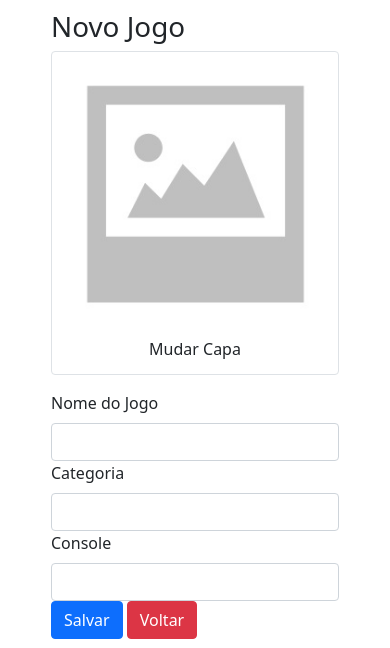
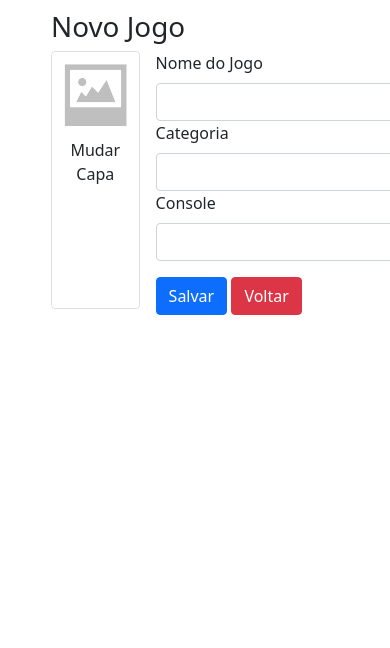
Before and after one commit to athossouza/learnings, a Flask app: page /novo in a window 390 px wide; the page is wider, and only the part inside the window is pictured. Shown: the top 648 px of that part. Run offline with Flask 2, Linux system fonts and the light colour scheme; the visitor is signed in with stand-in values (Sample User, id 1); some libraries are stand-ins or nearby versions.

Commit message:
Add files via upload
Register a "database" as a text file

```diff
--- a/flask-jogoteca/Templates/Novo.html
+++ b/flask-jogoteca/Templates/Novo.html
@@ -1,8 +1,8 @@
 {% extends "template.html" %}
 {% block conteudo %}
-      <form action="{{ url_for('criar') }}" method="post" enctype="multipart/form-data">
+      <form class="formularioJogo" action="{{ url_for('criar') }}" method="post" enctype="multipart/form-data">
 
-        <figure class="img-thumbnail col-md-4" >
+        <figure class="img-thumbnail col-md-4 formularioImagem" >
           <img class="img-fluid" src="{{ url_for('imagem', nome_arquivo='no-image-icon.jpg') }}" >
           <figcaption>
             <label class="fileContainer" >
@@ -16,19 +16,19 @@
 
         <fieldset>
           {{ form.csrf_token() }}
-          <div class="form-group">
+          <div class="form-group inputBox">
             {{ form.nome.label(class="form-label") }}
             {{ form.nome(class="form-control") }}
           </div>
-          <div class="form-group">
+          <div class="form-group inputBox">
             {{ form.categoria.label(class="form-label") }}
             {{ form.categoria(class="form-control") }}
           </div>
-          <div class="form-group">
+          <div class="form-group inputBox">
             {{ form.console.label(class="form-label") }}
             {{ form.console(class="form-control") }}
           </div>
-          <div class="form-group">
+          <div class="form-group buttons">
             {{ form.salvar(class="btn btn-primary") }}
             <a href="{{ url_for('index') }}"><button type="submit" class="btn btn-danger btn-editar">Voltar</button></a>
           </div>
--- a/flask-jogoteca/Templates/login.html
+++ b/flask-jogoteca/Templates/login.html
@@ -5,6 +5,7 @@
     <meta name="viewport" content="width=device-width, initial-scale=1">
     <title>Jogoteca</title>
     <link rel="stylesheet" href="{{ url_for('static', filename='bootstrap.css') }}">
+    <link rel="stylesheet" href="{{ url_for('static', filename='app.css') }}">
   </head>
   <body>
     <div class="container">
@@ -33,13 +34,14 @@
                 {{ form.senha.label(class="form-label") }}
                 {{ form.senha(class="form-control") }}
             </div>
-            <div class="form-group">
+            <div class="form-group buttons">
                 {{ form.login(class="btn btn-primary") }}
+                <a href="{{ url_for('index') }}"><button type="submit" class="btn btn-danger btn-editar">Voltar</button></a>
             </div>
 
 
         </form>
-        <a href="{{ url_for('index') }}"><button type="submit" class="btn btn-danger btn-editar">Voltar</button></a>
+
     </div>
 </body>
 </html>
--- a/flask-jogoteca/jogoteca.py
+++ b/flask-jogoteca/jogoteca.py
@@ -1,14 +1,17 @@
 from flask import Flask
 from flask_sqlalchemy import SQLAlchemy
 from flask_wtf.csrf import CSRFProtect
+from flask_bcrypt import Bcrypt
 
 app = Flask(__name__)
 
 app.config.from_pyfile('config.py')
 db = SQLAlchemy(app)
 csrf = CSRFProtect(app)
+bcrypt = Bcrypt(app)
 
-from views import *
+from views_game import *
+from views_user import  *
 
 if __name__ == '__main__':
     app.run(debug=True)
--- a/flask-jogoteca/views.py
+++ b/flask-jogoteca/views_game.py
@@ -2,8 +2,8 @@
 
 from flask import render_template, request, redirect, session, flash, url_for, send_from_directory
 from jogoteca import app, db
-from models import Jogos, Usuarios
-from helpers import recupera_imagem, deleta_arquivo, FormularioJogo, FormularioUsuario
+from models import Jogos
+from helpers import recupera_imagem, deleta_arquivo, FormularioJogo
 import time
 
 @app.route('/')
@@ -97,35 +97,6 @@ def deletar(id):
     return redirect(url_for('index'))
 
 
-@app.route('/login')
-def login():
-    proxima = request.args.get('proxima')
-    form = FormularioUsuario()
-    return render_template('login.html', proxima=proxima, form=form)
-
-
-@app.route('/autenticar', methods=['POST',])
-def autenticar():
-
-    form = FormularioUsuario(request.form)
-
-    usuario = Usuarios.query.filter_by(nickname=form.nickname.data).first()
-    if usuario:
-        if form.senha.data == usuario.senha:
-            session['usuario_logado'] = usuario.nickname
-            flash( usuario.nickname + ' logado com sucesso!')
-            proxima_pagina = request.form['proxima']
-            return redirect(proxima_pagina)
-    else:
-        flash('Usuário não logado!')
-        return redirect(url_for('login'))
-
-@app.route('/logout')
-def logout():
-    session['usuario_logado'] = None
-    flash('Logout efetuado com sucesso!')
-    return redirect(url_for('index'))
-
 @app.route('/uploads/<nome_arquivo>')
 def imagem(nome_arquivo):
     return send_from_directory('uploads', nome_arquivo)
```
Also changed, not shown: flask-jogoteca/Templates/editar.html (+6 -6 lines), flask-jogoteca/prepara_banco.py (+4 -3 lines), flask-jogoteca/views_user.py (added, +36 -0 lines).
